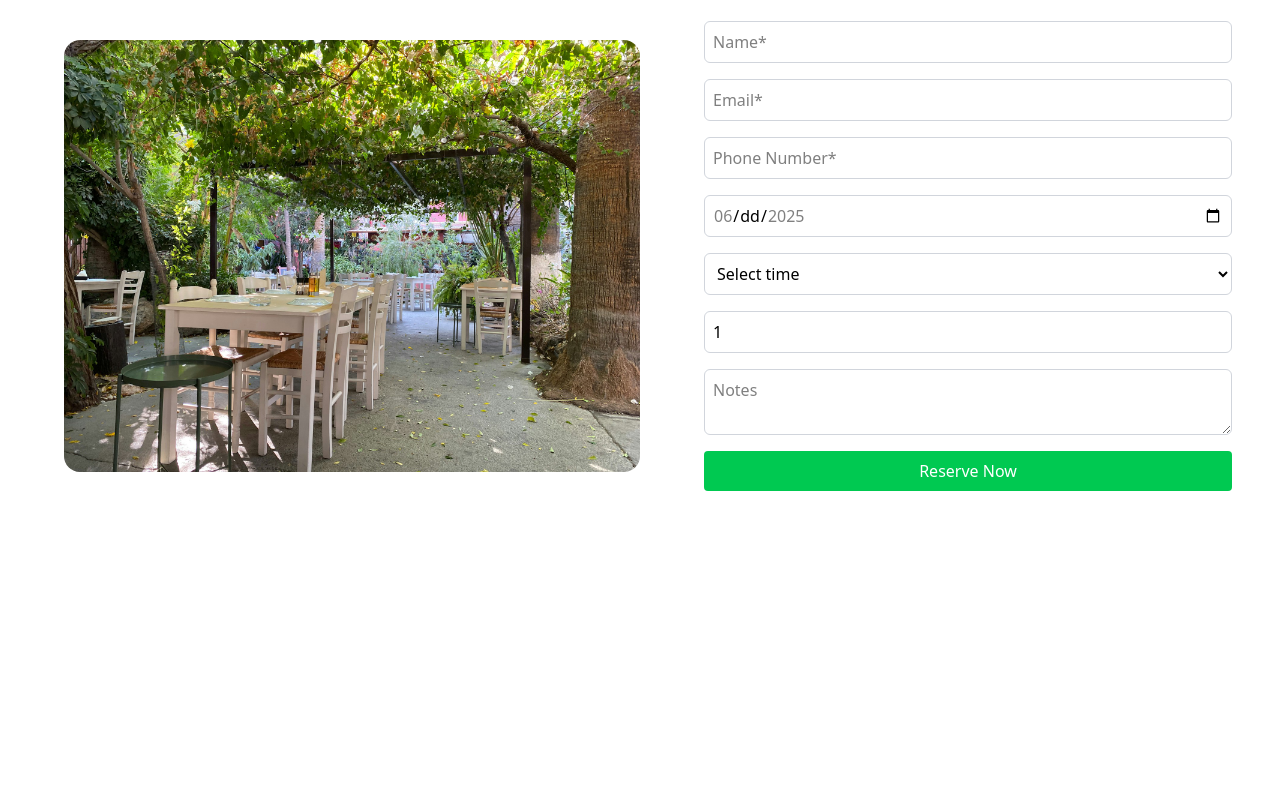
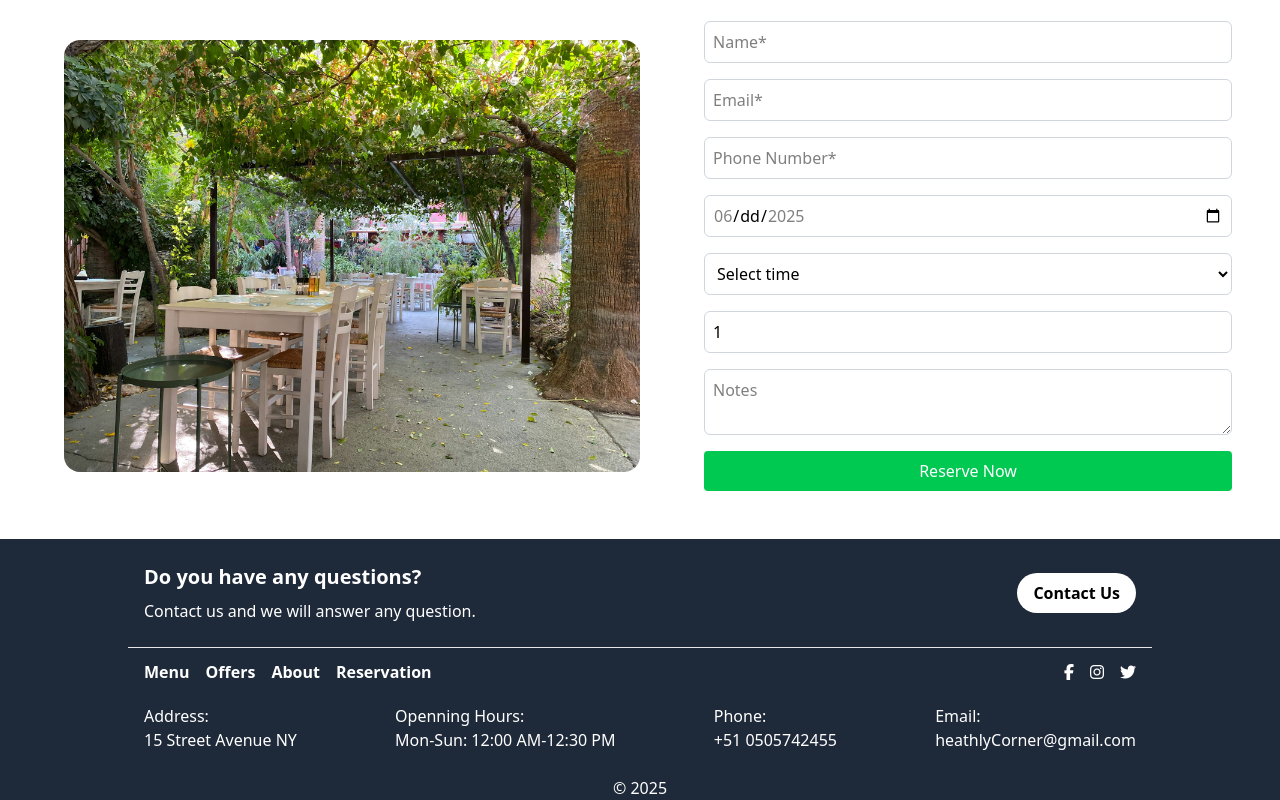
Before and after one commit to Felina404/healthy-corner-landing-page, a React (Vite) app: page / in a window 1280 px wide. Shown: the part 5341-6141 px from the top of the page. Before the commit the page ends 5880 px from the top, so only its background shows below. Built offline with nearby package versions, Linux system fonts and the light colour scheme.

Commit message:
add footer

```diff
--- a/src/About.tsx
+++ b/src/About.tsx
@@ -4,8 +4,7 @@ import AboutImg from './assets/general.jpg'
 function About() {
 
   return (
-    <div className='
-    '>
+    <div id='about' className=''>
         <div>
             <h1 className='mt-8 text-center text-4xl lg:text-6xl font-extrabold'>Reliable, Delicious - Healthy</h1>
         </div>
--- a/src/App.tsx
+++ b/src/App.tsx
@@ -5,6 +5,7 @@ import Hero from './Hero.tsx'
 import Menu from './Menu.tsx'
 import About from './About.tsx'
 import Reservation from './Reservation.tsx'
+import Footer from './Footer.tsx'
 function App() {
 
   return (
@@ -17,6 +18,7 @@ function App() {
           <About />
           <Reservation />
         </main>
+        <Footer />
       </div>
     </>
   )
--- /dev/null
+++ b/src/Footer.tsx
@@ -0,0 +1,58 @@
+import { useState } from 'react'
+import './App.css'
+
+function Footer() {
+
+  return (
+    <div id='footer' className='pt-4 bg-gray-800 text-white flex flex-col justify-center items-center'>
+      <div className='flex justify-between items-center w-[80%] px-4 py-2'>
+        <div className='flex flex-col'>
+          <h2 className='text-xl font-semibold'>Do you have any questions?</h2>
+          <p className='mt-2'>Contact us and we will answer any question.</p>
+        </div>
+        <button className='flex-none px-4 py-2 bg-white text-black rounded-full font-semibold cursor-pointer'>Contact Us</button>
+    </div>
+
+      <div className='border-b border-gray-200 w-[80%] p-2'></div>
+
+
+       <div className='pt-3 flex justify-between items-center w-[80%] px-4 py-2'>
+        <div className='flex gap-4'>
+          <a href="#menu" className="font-semibold"> Menu</a>
+          <a href="#offers" className="font-semibold"> Offers</a>
+          <a href="#about" className="font-semibold"> About</a>
+          <a href="#reservation" className="font-semibold"> Reservation</a>
+        </div>
+        <div className='flex gap-4'>
+          <i className="fab fa-facebook-f text-1xl"></i>
+          <i className="fab fa-instagram text-1xl"></i>
+          <i className="fab fa-twitter text-1xl"></i>
+        </div>
+       </div>
+
+       <div className='gap-4 pt-3 flex flex-col md:flex-row md:justify-between md:items-center w-[80%] px-4 py-2'>
+        <div className='flex flex-col'>
+          <p>Address:</p>
+          <p>15 Street Avenue NY</p>
+        </div>
+        <div className='flex flex-col'>
+          <p>Openning Hours:</p>
+          <p>Mon-Sun: 12:00 AM-12:30 PM</p>
+        </div>
+         <div className='flex flex-col'>
+          <p>Phone:</p>
+          <p>+51 0505742455</p>
+        </div>
+         <div className='flex flex-col'>
+          <p>Email:</p>
+          <p>heathlyCorner@gmail.com</p>
+        </div>
+       </div>
+
+       <p className='mt-4'>© 2025</p>
+
+    </div>
+  )
+}
+
+export default Footer
--- a/src/Header.tsx
+++ b/src/Header.tsx
@@ -10,7 +10,7 @@ const [isMenuOpen, setIsMenuOpen] = useState(false);
     };
 
   return (
-    <header className='flex items-center justify-between px-6 py-4'>
+    <header id='header' className='flex items-center justify-between px-6 py-4'>
         <div className='flex items-center space-x-3 mx-auto md:mx-0'>
             <img src={logo} alt="Healthy Corner Logo"
             className='h-12 w-12 object-contain'
--- a/src/Hero.tsx
+++ b/src/Hero.tsx
@@ -5,7 +5,7 @@ import heroImg from './assets/hero-img.jpg'
 function Hero() {
 
   return (
-    <div className='p-8 bg-beige-100'>
+    <div id='hero' className='p-8 bg-beige-100'>
       <div className="relative">
         <img
           src={heroImg}
--- a/src/Menu.tsx
+++ b/src/Menu.tsx
@@ -88,7 +88,7 @@ function Menu() {
     // const totalPages = Math.ceil(activeMenu.length / itemsPerPage);
 
   return (
-    <div className='flex flex-col items-center justify-center'>
+    <div  className='flex flex-col items-center justify-center'>
         <div className='relative w-full flex flex-col items-center justify-center'>
            <div className='divider'></div>
            <h2 className='text-xl font-bold'>Top Rated Recipes</h2>
@@ -106,7 +106,7 @@ function Menu() {
            </div>
            </div>
 
-           <div className='relative w-full flex flex-col items-center'>
+           <div id='menu' className='relative w-full flex flex-col items-center'>
             <div className='divider'></div>
             <h2 className='text-2xl font-bold mb-4'>Menu</h2>
             <div className='flex flex-col md:flex-row  justify-center flex-wrap gap-6'>
@@ -160,7 +160,7 @@ function Menu() {
            <Pagination itemsPerPage={itemsPerPage} totalItems = {activeMenu.length} page={page} setPage={setPage}/>
            </div>
 
-          <div className='relative w-full flex flex-col items-center justify-center'>
+          <div id='offers' className='relative w-full flex flex-col items-center justify-center'>
             <div className='divider'></div>
             <h2 className='text-xl font-bold'>Offers</h2>
             <div className='flex flex-col flex-wrap justify-center items-center'>
--- a/src/Reservation.tsx
+++ b/src/Reservation.tsx
@@ -59,7 +59,7 @@ function Reservation() {
 
   return (
     <div>
-        <h1 className='p-2 m-2 text-center text-4xl font-semibold underline decoration-green-500 decoration-2 underline-offset-8'>BOOK A TABLE</h1>
+        <h1 id='reservation' className='p-2 m-2 text-center text-4xl font-semibold underline decoration-green-500 decoration-2 underline-offset-8'>BOOK A TABLE</h1>
         <div className='flex flex-col md:flex-row items-center justify-center gap-4 p-4 m-4'>
             <img src={restaurant} alt='restaurant-outdoors' className='md:w-1/2 m-4 p-4 rounded-4xl object-cover'></img>
             <div className='w-full p-2 m-2 md:w-1/2 '>
```
